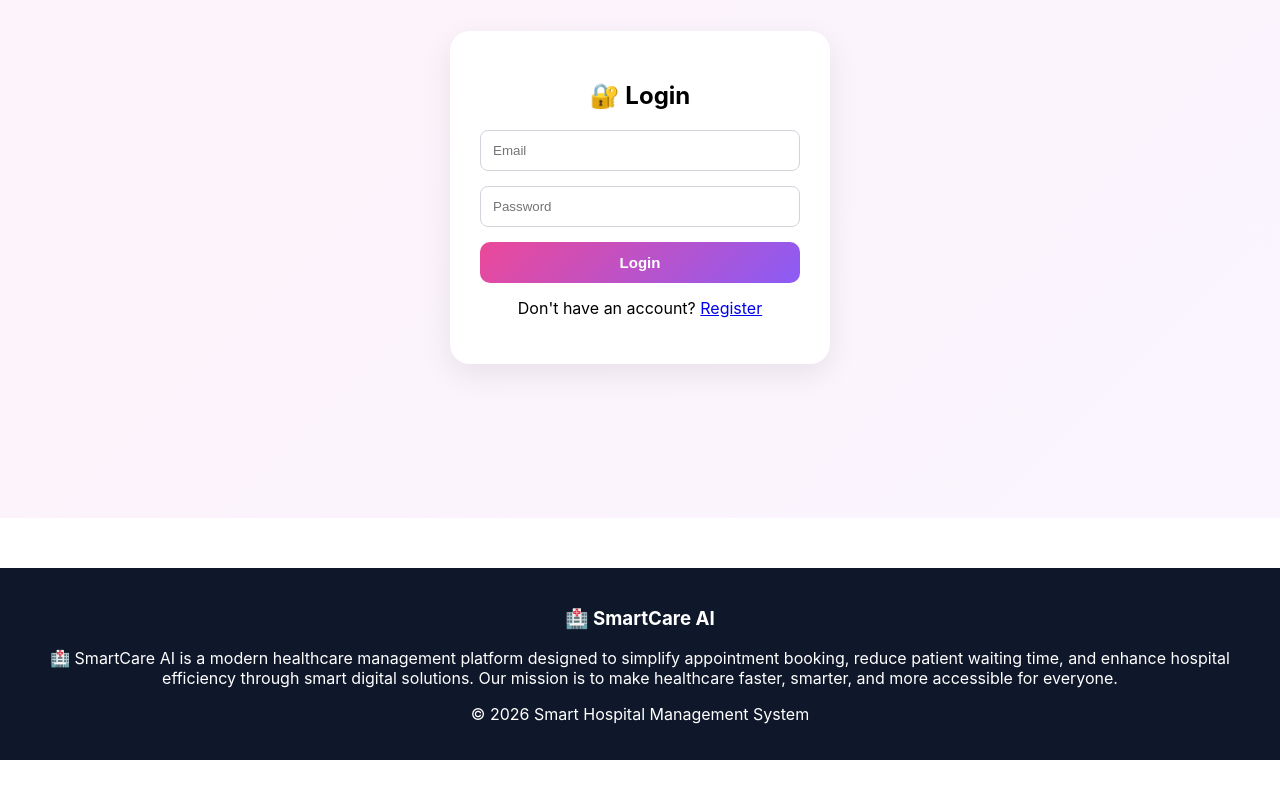
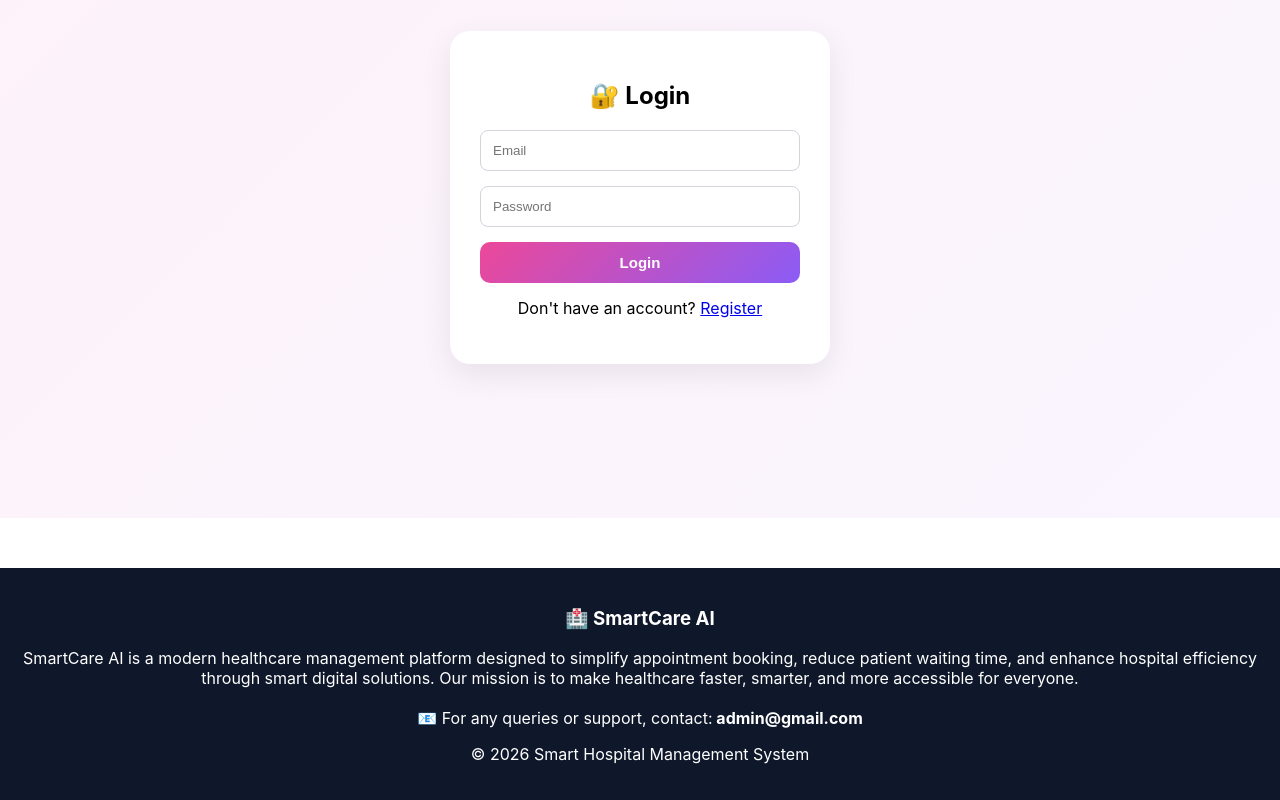
Before and after one commit to SuryaSomeswar/SmartCare-AI, a React (Create React App) app in the folder frontend/: page / in a window 1280 px wide. Shown: the part 282-1082 px from the top of the page. Before the commit the page ends 1042 px from the top, so only its background shows below. Built offline with nearby package versions, Linux system fonts and the light colour scheme.

Commit message:
Update Footer.js

```diff
--- a/frontend/src/components/Footer.js
+++ b/frontend/src/components/Footer.js
@@ -11,9 +11,15 @@ function Footer() {
     >
       <h3>🏥 SmartCare AI</h3>
 
-      <p>
-        🏥 SmartCare AI is a modern healthcare management platform designed to simplify appointment booking, reduce patient waiting time, and enhance hospital efficiency through smart digital solutions. Our mission is to make healthcare faster, smarter, and more accessible for everyone.
-      </p>
+     <p>
+  SmartCare AI is a modern healthcare management platform designed to simplify appointment booking, reduce patient waiting time, and enhance hospital efficiency through smart digital solutions. Our mission is to make healthcare faster, smarter, and more accessible for everyone.
+
+  <br />
+  <br />
+
+  📧 For any queries or support, contact:
+  <strong> admin@gmail.com</strong>
+</p>
 
       <p>
         © 2026 Smart Hospital Management
```
